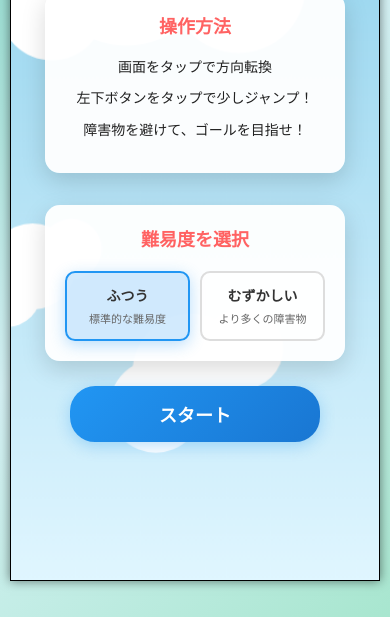
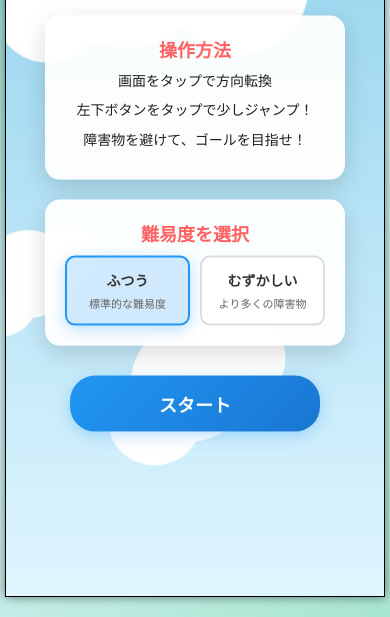
Before and after one commit to Shota60/kami-flight, a plain HTML site: page index.html in a window 390 px wide. Shown: the part 227-844 px from the top of the page. Drawn offline with Linux system fonts and the light colour scheme.

Commit message:
CSSのマージンを微調整し、要素の間隔を整理

```diff
--- a/style.css
+++ b/style.css
@@ -46,7 +46,7 @@ body {
   color: #000b26;
   font-size: 36px;
   font-weight: bold;
-  margin-bottom: 28px;
+  margin-bottom: 30px;
   text-align: center;
   letter-spacing: 2px;
   font-family: "Yuji Boku", serif;
@@ -56,7 +56,7 @@ body {
   background: rgba(255, 255, 255, 0.95);
   padding: 25px;
   border-radius: 15px;
-  margin-bottom: 30px;
+  margin-bottom: 10px;
   box-shadow: 0 8px 25px rgba(0, 0, 0, 0.15);
   max-width: 350px;
   margin-left: auto;
@@ -67,7 +67,7 @@ body {
   color: #ff6262;
   font-size: 24px;
   font-weight: bold;
-  margin-bottom: 20px;
+  margin-bottom: 10px;
   text-align: center;
 }
 
@@ -75,7 +75,7 @@ body {
   color: #222;
   font-size: 18px;
   line-height: 1.4;
-  margin-bottom: 12px;
+  margin-bottom: 10px;
   text-align: center;
 }
 
@@ -84,7 +84,7 @@ body {
   background: rgba(255, 255, 255, 0.95);
   padding: 25px;
   border-radius: 15px;
-  margin-bottom: 30px;
+  margin-bottom: 10px;
   box-shadow: 0 8px 25px rgba(0, 0, 0, 0.15);
   max-width: 350px;
   margin-left: auto;
@@ -95,7 +95,7 @@ body {
   color: #ff6262;
   font-size: 20px;
   font-weight: bold;
-  margin-bottom: 20px;
+  margin-bottom: 10px;
   text-align: center;
 }
 
@@ -196,7 +196,7 @@ body {
   color: #da4f4f;
   font-size: 24px;
   font-weight: bold;
-  margin-bottom: 24px;
+  margin-bottom: 16px;
 }
 
 /* ===== 共通要素 ===== */
@@ -209,7 +209,7 @@ body {
 }
 
 #game-clear .celebration-message {
-  margin-bottom: 32px;
+  margin-bottom: 20px;
 }
 
 .hidden {
@@ -297,7 +297,7 @@ body {
 @media (max-width: 480px) {
   #game-container {
     max-width: 100%;
-    padding: 10px;
+    padding: 5px;
   }
 
   #gameCanvas {
@@ -312,7 +312,7 @@ body {
 
   .game-instructions {
     padding: 20px;
-    margin-bottom: 32px;
+    margin-bottom: 20px;
     max-width: 300px;
   }
 
@@ -326,7 +326,7 @@ body {
 
   .difficulty-selector {
     padding: 20px;
-    margin-bottom: 25px;
+    margin-bottom: 30px;
     max-width: 300px;
   }
 
```
